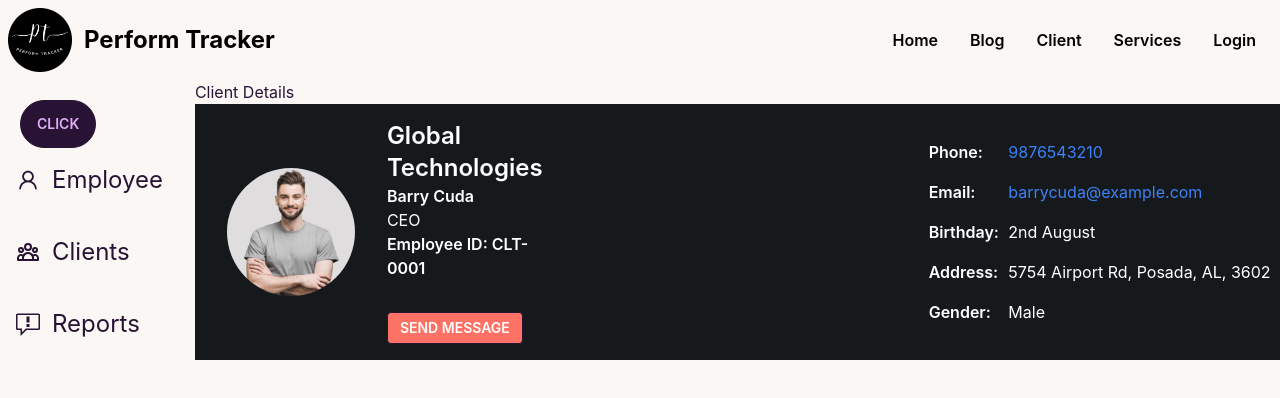
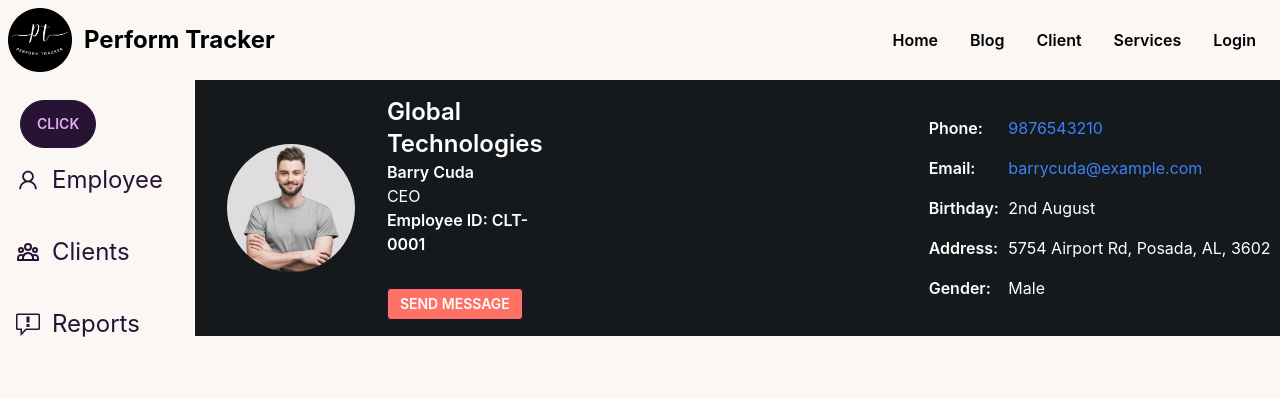
Before and after one commit to rajutalukdar1/PerformTracker, a React (Create React App) app: page /dashboard/clientDetails in a window 1280 px wide. Shown: the top 398 px of the page. Built offline with nearby package versions, Linux system fonts and the light colour scheme; no server answers.

Commit message:
rofiqul vai er code

```diff
--- a/src/Page/Home/FAQSection/FAQSection.js
+++ b/src/Page/Home/FAQSection/FAQSection.js
@@ -1,6 +1,6 @@
 import React from "react";
 import FAQCard from "./FAQCard";
-import FAQ from "../../../../Assets/Home-Images/FAQ.jpg";
+import FAQ from "../../../Assets/Home-Images/FAQ.jpg";
 import "./FAQSection.css";
 
 const questions = [
--- a/src/Page/Others/Client/Client.js
+++ b/src/Page/Others/Client/Client.js
@@ -24,7 +24,6 @@ const Client = ({ client }) => {
                             <button className='text-[#BBC4CC]'>Message</button>
                         </div>
                         <div>
-
                             <Link to={`/clientdetails/${_id}`}>
                                 <button className='text-[#BBC4CC]'>View Profile</button>
                             </Link>
--- a/src/Page/Others/ClientDetails/ClientDetails.js
+++ b/src/Page/Others/ClientDetails/ClientDetails.js
@@ -4,7 +4,6 @@ import img1 from '../../../Assets/success_img/Vicky.jpg'
 const ClientDetails = () => {
     return (
         <div className='mb-8 max-w-6xl mx-auto'>
-            <p>Client Details</p>
 
             <div className="hero flex justify-between w-full bg-[#16191C]">
                 <div className="hero-content flex justify-start">
```
